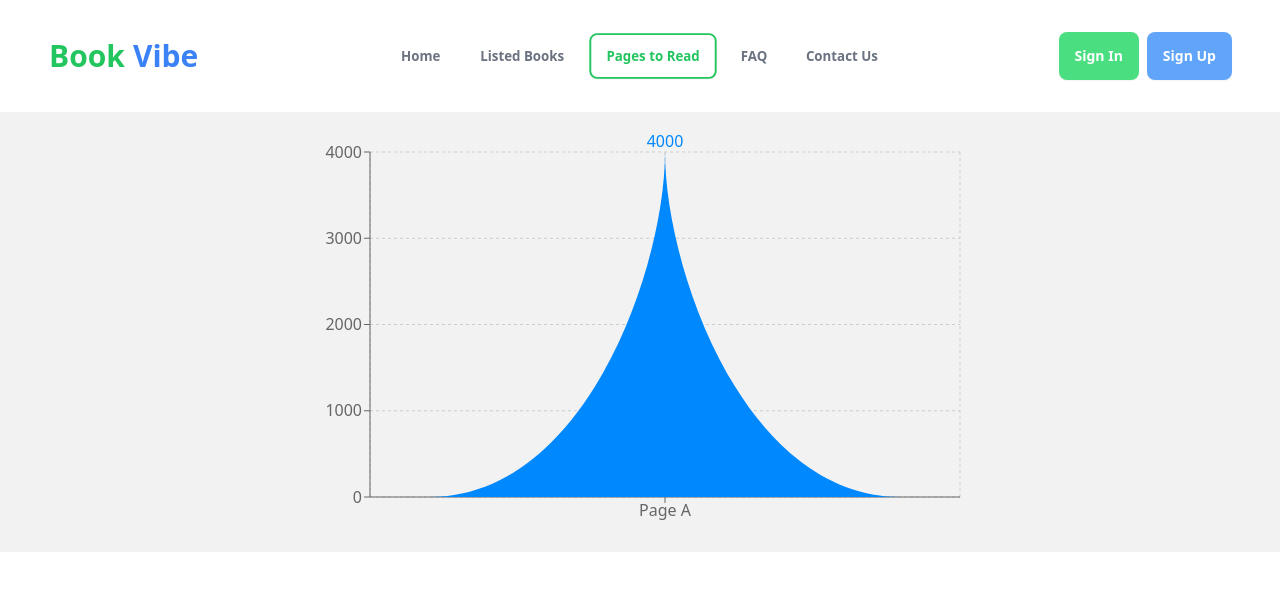
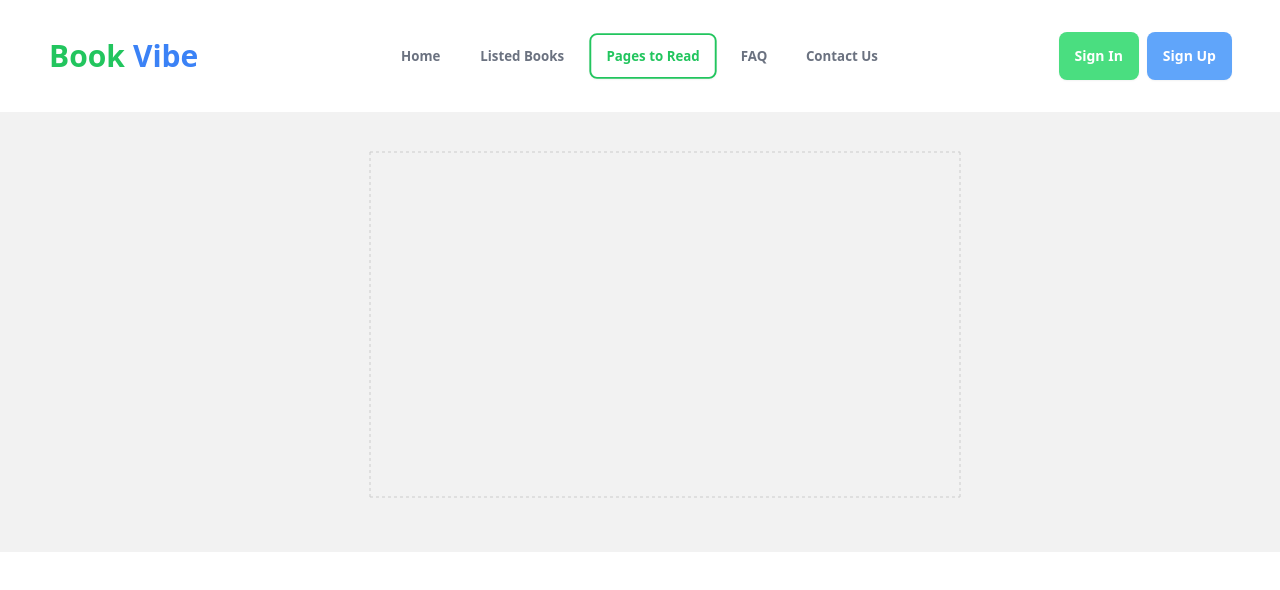
Before and after one commit to shahadathhs/book-vibe, a React (Vite) app: page /PagetoRead in a window 1280 px wide. Shown: the top 590 px of the page. Built offline with nearby package versions, Linux system fonts and the light colour scheme.

Commit message:
pages to read functional.but name disapearde

```diff
--- a/src/components/Pages/PagetoRead.jsx
+++ b/src/components/Pages/PagetoRead.jsx
@@ -1,72 +1,8 @@
 import PropTypes from 'prop-types';
 import { BarChart, Bar, Cell, XAxis, YAxis, CartesianGrid } from 'recharts';
-// import { getWishBooks } from '../utility/locatStorage';
+import { getReadBooks } from '../utility/locatStorage';
 
 const colors = ['#0088FE', '#00C49F', '#FFBB28', '#FF8042', 'red', 'pink','#0088FE', '#00C49F', '#FFBB28',];
-
-// let pageBooks = getWishBooks()
-// console.log(pageBooks)
-// const bookNamesAndTotalPages = pageBooks.map(book => {
-//   return {
-//     name: book.bookName,
-//     uv: book.totalPages,
-//   };
-// });
-// console.log(bookNamesAndTotalPages);
-
-// let singleBook = bookNamesAndTotalPages.map(page => {
-//   return page.name
-// })
-// console.log(singleBook);
-// let name =singleBook.map(name => {
-//   return name
-// })
-// console.log(name)
-
-const data = [
-  {
-    name: "Page A",
-    uv: 4000,
-    pv: 2400,
-    amt: 2400,
-  },
-  // {
-  //   name: 'Page B',
-  //   uv: 3000,
-  //   pv: 1398,
-  //   amt: 2210,
-  // },
-  // {
-  //   name: 'Page C',
-  //   uv: 2000,
-  //   pv: 9800,
-  //   amt: 2290,
-  // },
-  // {
-  //   name: 'Page D',
-  //   uv: 2780,
-  //   pv: 3908,
-  //   amt: 2000,
-  // },
-  // {
-  //   name: 'Page E',
-  //   uv: 1890,
-  //   pv: 4800,
-  //   amt: 2181,
-  // },
-  // {
-  //   name: 'Page F',
-  //   uv: 2390,
-  //   pv: 3800,
-  //   amt: 2500,
-  // },
-  // {
-  //   name: 'Page G',
-  //   uv: 3490,
-  //   pv: 4300,
-  //   amt: 2100,
-  // },
-];
 
 const getPath = (x, y, width, height) => {
   return `M${x},${y + height}C${x + width / 3},${y + height} ${x + width / 2},${y + height / 3}
@@ -81,12 +17,22 @@ const TriangleBar = (props) => {
 };
 
 const PagetoRead = () => {
+
+  let pageBooks = getReadBooks()
+  const namesPages = pageBooks.map(book => {
+    return {
+      name: book.bookName,
+      uv: book.totalPages,
+    };
+  });
+  console.log(namesPages)
+
   return (
     <div className='flex justify-center items-center h-full w-full bg-base-200 p-5'>
       <BarChart
         width={700}
         height={400}
-        data={data}
+        data={namesPages}
         margin={{
           top: 20,
           right: 30,
@@ -98,8 +44,8 @@ const PagetoRead = () => {
         <XAxis dataKey="name" />
         <YAxis />
         <Bar dataKey="uv" fill="#8884d8" shape={<TriangleBar />} label={{ position: 'top' }}>
-          {data.map((entry, index) => (
-            <Cell key={`cell-${index}`} fill={colors[index % 20]} />
+          {namesPages.map((entry, index) => (
+            <Cell key={`${index}`} fill={colors[index % 20]} />
           ))}
         </Bar>
       </BarChart>
```
